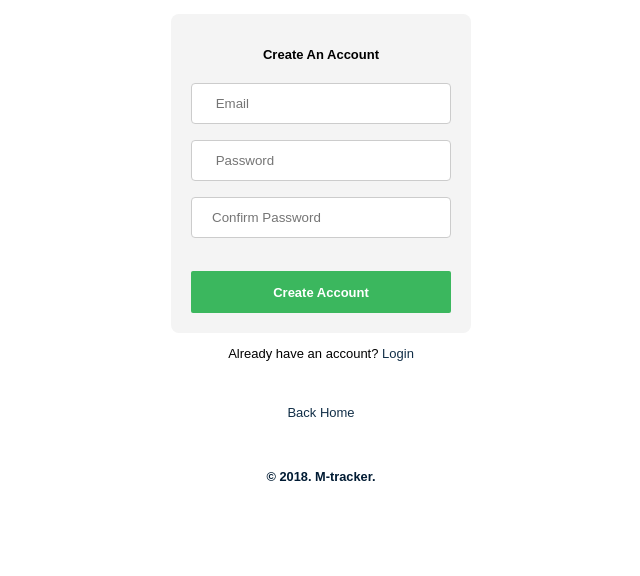
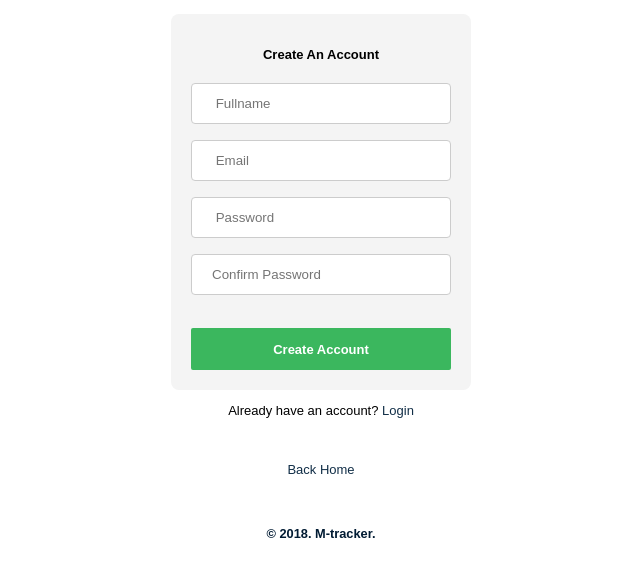
Before and after one commit to yomigeek/my-mtracker-app, a plain HTML site: page UI/signup.html in a window 1280 px wide. Shown: the part 154-730 px from the top of the page, without its empty margins (319-959 px from the left). Drawn offline with Linux system fonts and the light colour scheme.

Commit message:
ft-user-signup-page-157563413: Add the fullname field to the signup form
- Add a fullname field to the signup form for better user experience

[finishes #157563413]

```diff
--- a/UI/signup.html
+++ b/UI/signup.html
@@ -24,6 +24,8 @@
 
         <p class="categoryPanelHeader"> Create An Account</p>
 
+        <input type="text" placeholder=" Fullname " id="text" required/>
+        <br />
         <input type="email" placeholder=" Email " id="text" required/>
         <br />
         <input type="password" placeholder=" Password " id="text" required/>
```
